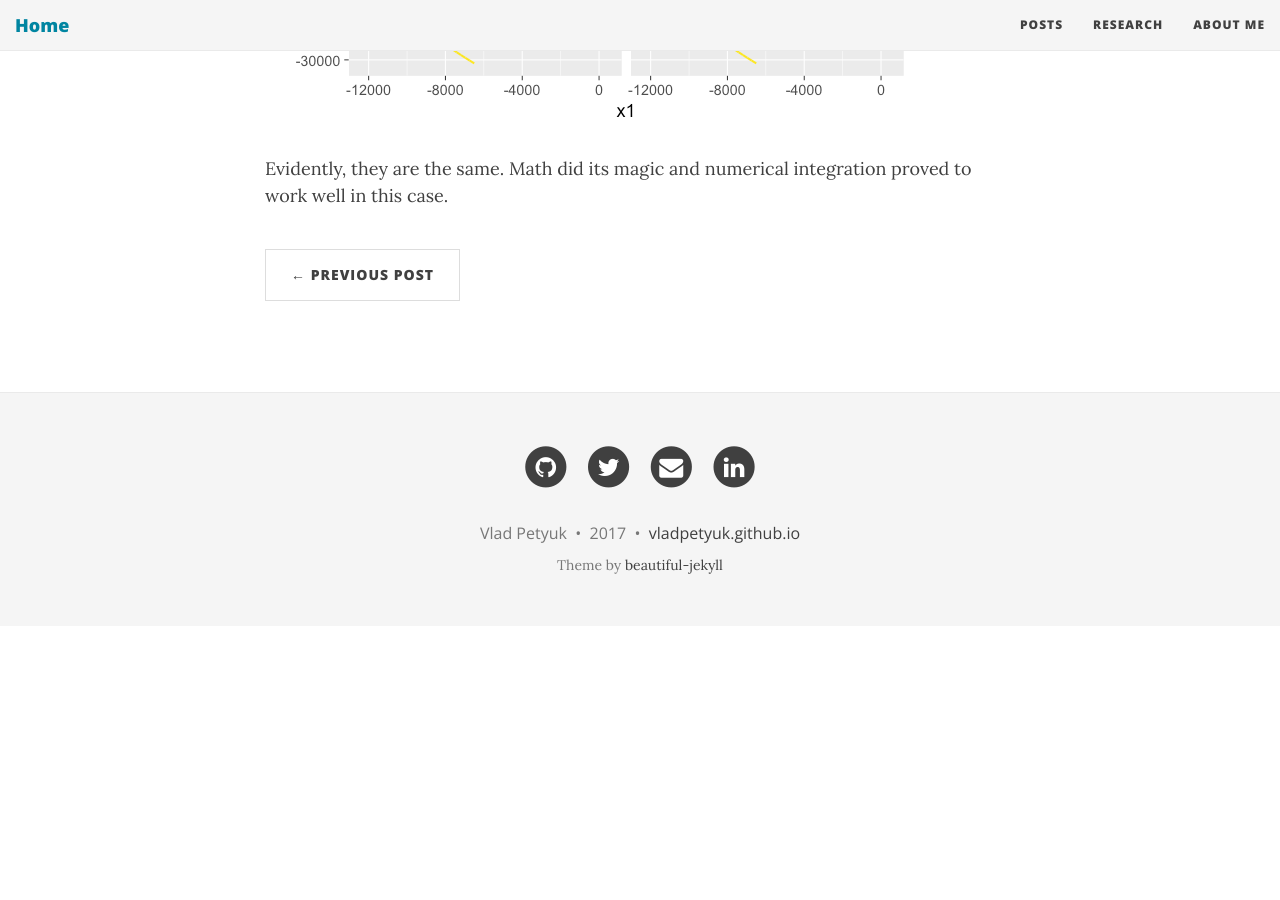
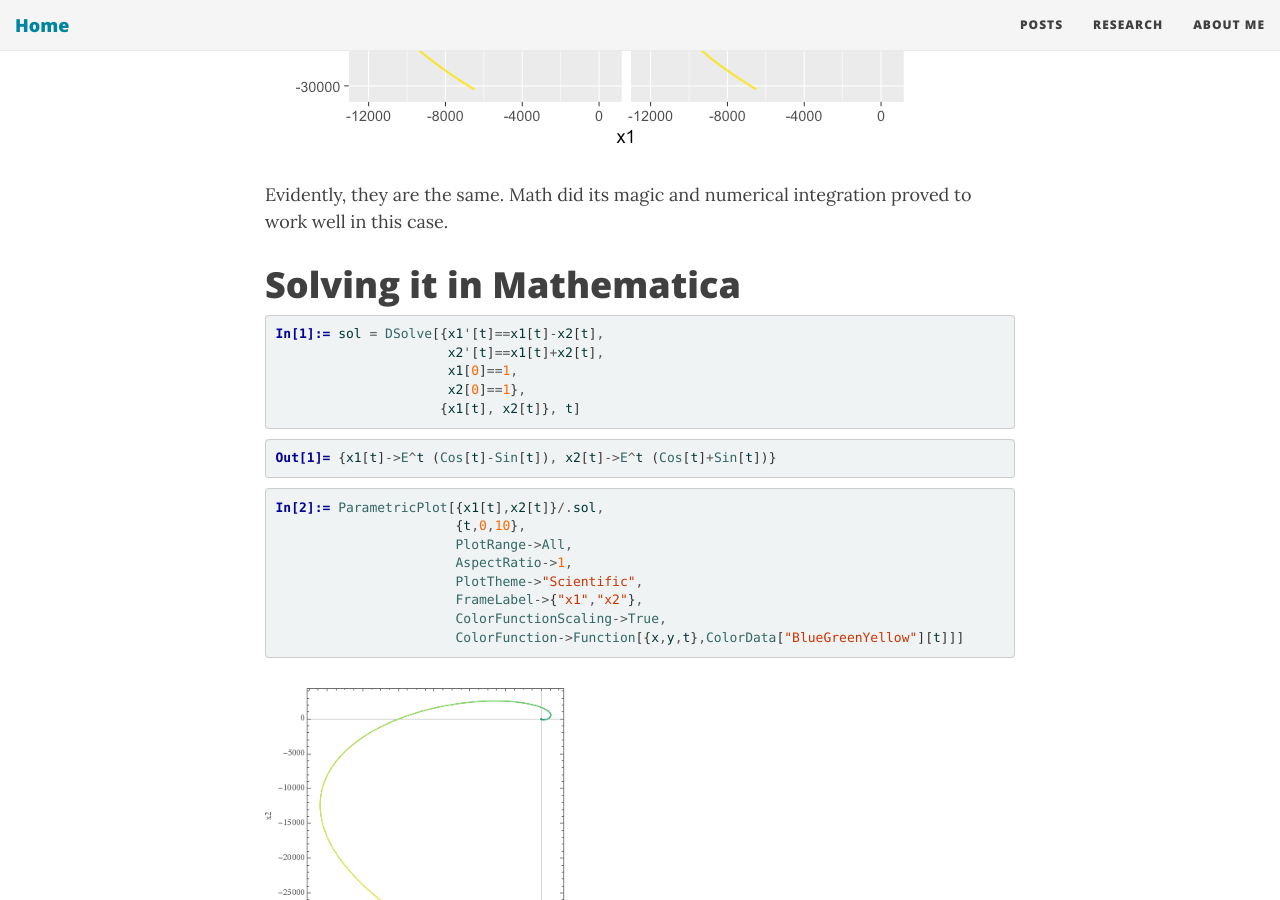
Before and after one commit to vladpetyuk/vladpetyuk.github.io, a Jekyll site: the page built from blog/_posts/2017-01-14-min_ODE_systems_complex_roots.md, in a window 1280 px wide and 900 px high, scrolled down 5404 px. Built offline with Jekyll 4.4.1, drawn with Linux system fonts in a browser that asks for light colours; nearby versions of some CDN libraries; formulas are drawn with MathJax 3; comment, search, counter and statistics services are not loaded; before the commit the page ends 6030 px from its top, so only the background shows below that; some of the changed text lies outside the part shown.

Commit message:
adding mathematica solution to small ODE system

````diff
--- a/blog/_posts/2017-01-14-min_ODE_systems_complex_roots.md
+++ b/blog/_posts/2017-01-14-min_ODE_systems_complex_roots.md
@@ -359,3 +359,26 @@
 
 Evidently, they are the same. Math did its magic and numerical integration
 proved to work well in this case.
+
+# Solving it in Mathematica
+```mathematica
+In[1]:= sol = DSolve[{x1'[t]==x1[t]-x2[t],
+                      x2'[t]==x1[t]+x2[t],
+                      x1[0]==1,
+                      x2[0]==1},
+                     {x1[t], x2[t]}, t]
+```
+```mathematica
+Out[1]= {x1[t]->E^t (Cos[t]-Sin[t]), x2[t]->E^t (Cos[t]+Sin[t])}
+```
+```mathematica
+In[2]:= ParametricPlot[{x1[t],x2[t]}/.sol,
+                       {t,0,10},
+                       PlotRange->All,
+                       AspectRatio->1,
+                       PlotTheme->"Scientific",
+                       FrameLabel->{"x1","x2"},
+                       ColorFunctionScaling->True,
+                       ColorFunction->Function[{x,y,t},ColorData["BlueGreenYellow"][t]]]
+```
+<img src="../../blog/figs/2017-01-14-min_ODE_systems_complex_roots/simple_ode_system.png" alt="None" width="300">
````
Also changed, not shown: blog/_R/2017-01-14-min_ODE_systems_complex_roots.Rmd (+23 -0 lines), blog/figs/2017-01-14-min_ODE_systems_complex_roots/simple_ode_system.png (added), blog/figs/2017-01-14-min_ODE_systems_complex_roots/unnamed-chunk-3-1.png.
